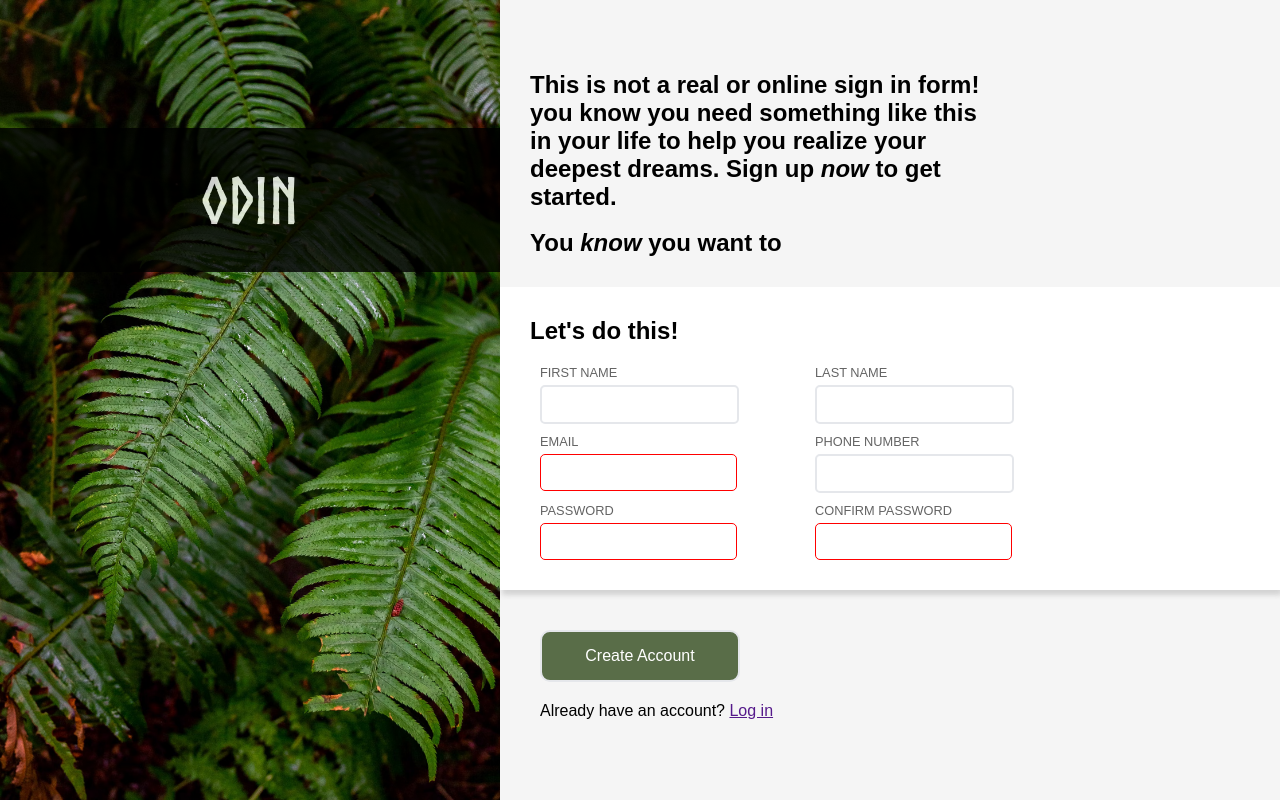
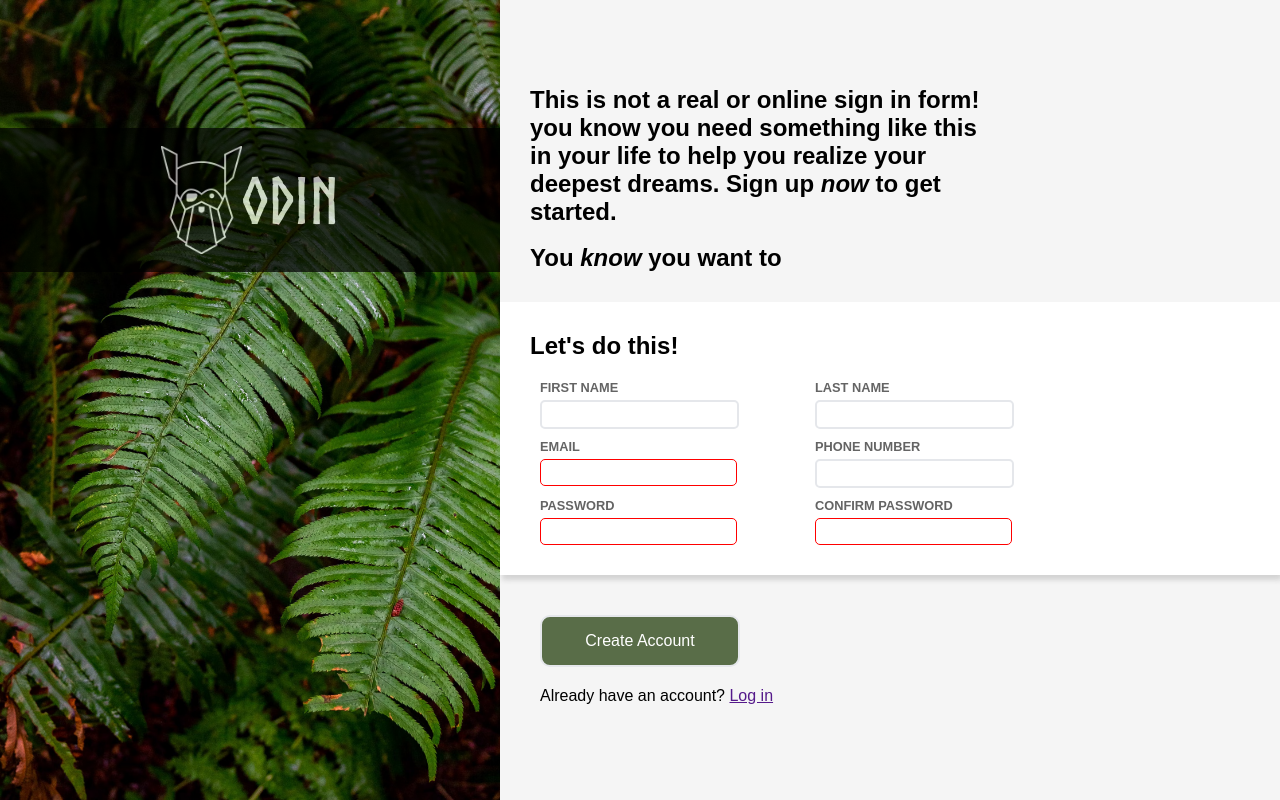
Before and after one commit to JSzkup/odin-sign-up-form, a plain HTML site: page index.html in a window 1280 px wide. Drawn offline with Linux system fonts and the light colour scheme.

Commit message:
move logo image from after to before text, made inputs thinner and labels bolder

```diff
--- a/css/styles.css
+++ b/css/styles.css
@@ -21,9 +21,15 @@ body {
     position: relative;
 }
 
+#side-banner img {
+    height: 75%;
+    object-fit: cover;
+
+}
+
 #transparent-background {
     background-color: black;
-    opacity: 80%;
+    opacity: 70%;
 
     position: absolute;
     top: 25%;
@@ -132,13 +138,14 @@ body {
 input {
     border: 2px solid #E5E7EB;
     border-radius: 5px;
-    padding: 10px;
+    padding: 5px 10px;
     margin: 0px 10px 0px 10px;
     width: 175px;
 }
 
 label {
     font-size: .8rem;
+    font-weight: bold;
     color: rgb(100, 100, 100);
 }
 
--- a/index.html
+++ b/index.html
@@ -14,8 +14,8 @@
 
     <div id="side-banner">
         <div id="transparent-background">
+            <img id="img-logo" src="images/odin-lined.png">
             <h1 id="main-title">Odin</h1>
-            <!-- <img id="img-logo" src="images/odin-lined.png"> -->
         </div>
         <div id="image-bg-div">
             <img id="img-banner" src="images/photo-1585202900225-6d3ac20a6962.avif">
```
